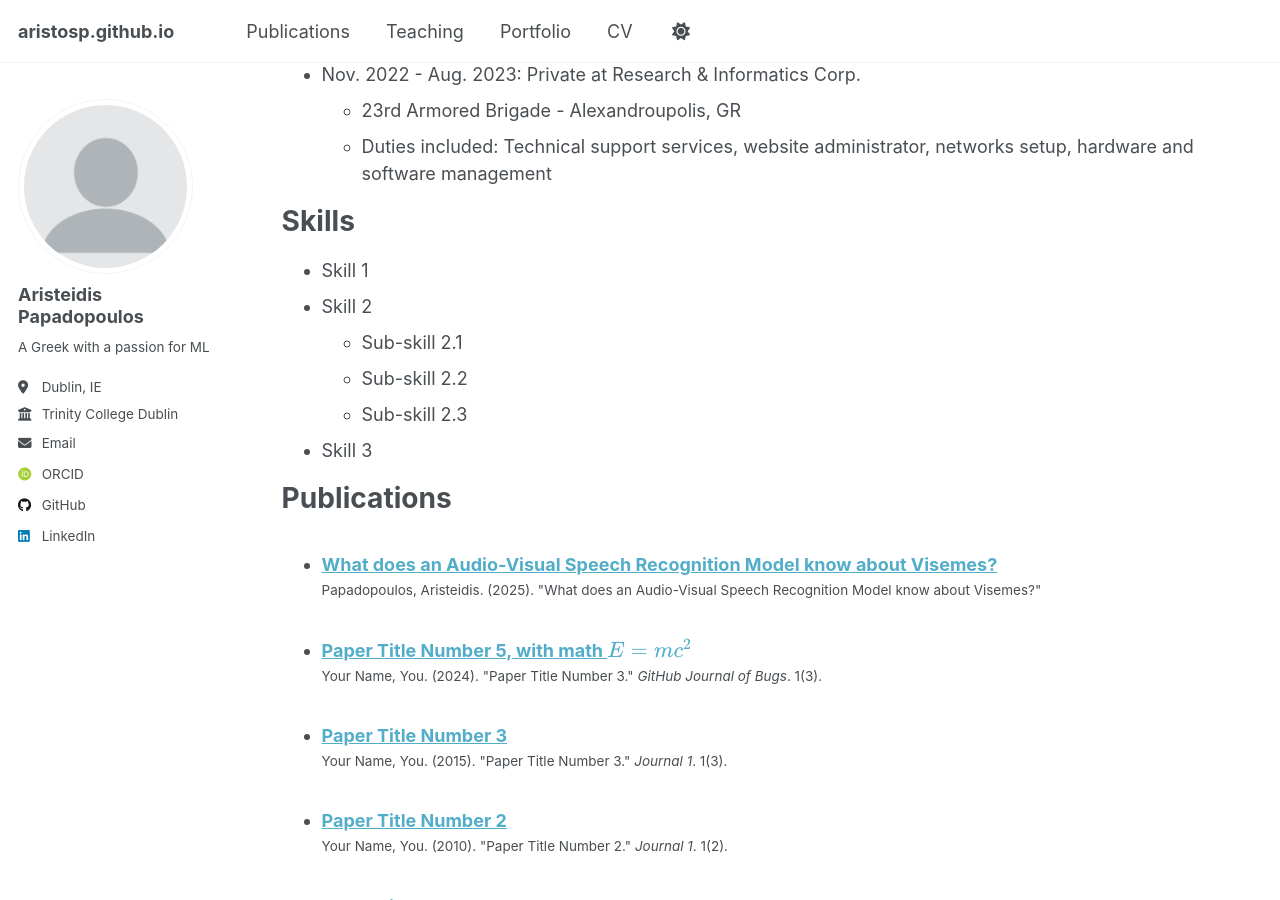
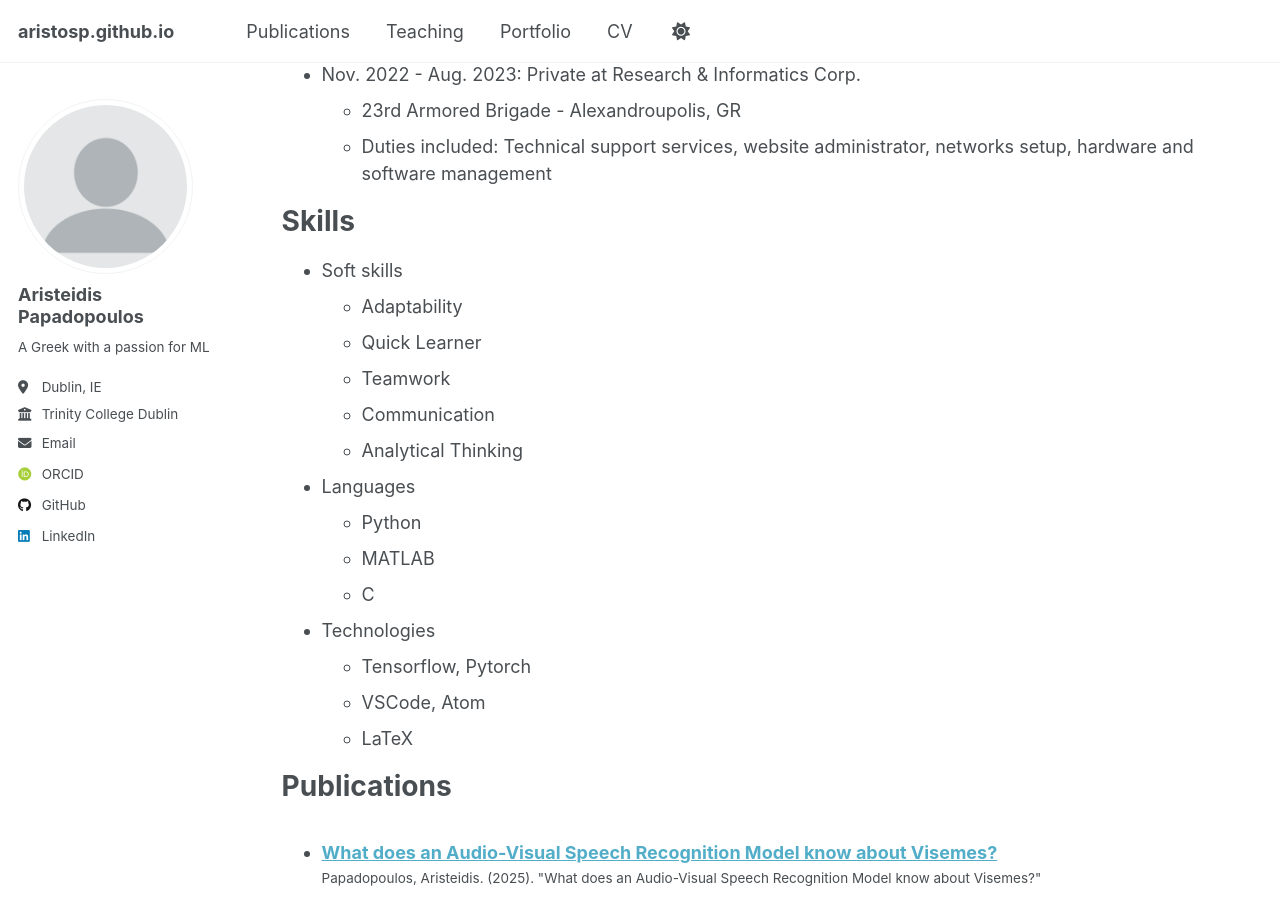
Before and after one commit to aristosp/aristosp.github.io, a Jekyll site: the page built from _pages/cv.md, in a window 1280 px wide and 900 px high, scrolled down 292 px. Built offline with Jekyll 4.4.1, drawn with Linux system fonts in a browser that asks for light colours; some web fonts are replaced.

Commit message:
Update cv.md

```diff
--- a/_pages/cv.md
+++ b/_pages/cv.md
@@ -22,12 +22,20 @@ Work experience
 
 Skills
 ======
-* Skill 1
-* Skill 2
-  * Sub-skill 2.1
-  * Sub-skill 2.2
-  * Sub-skill 2.3
-* Skill 3
+* Soft skills
+  *  Adaptability
+  *  Quick Learner
+  *  Teamwork
+  *  Communication
+  *  Analytical Thinking
+* Languages
+  * Python
+  * MATLAB
+  * C
+* Technologies
+  * Tensorflow, Pytorch
+  * VSCode, Atom
+  * LaTeX
 
 Publications
 ======
```
